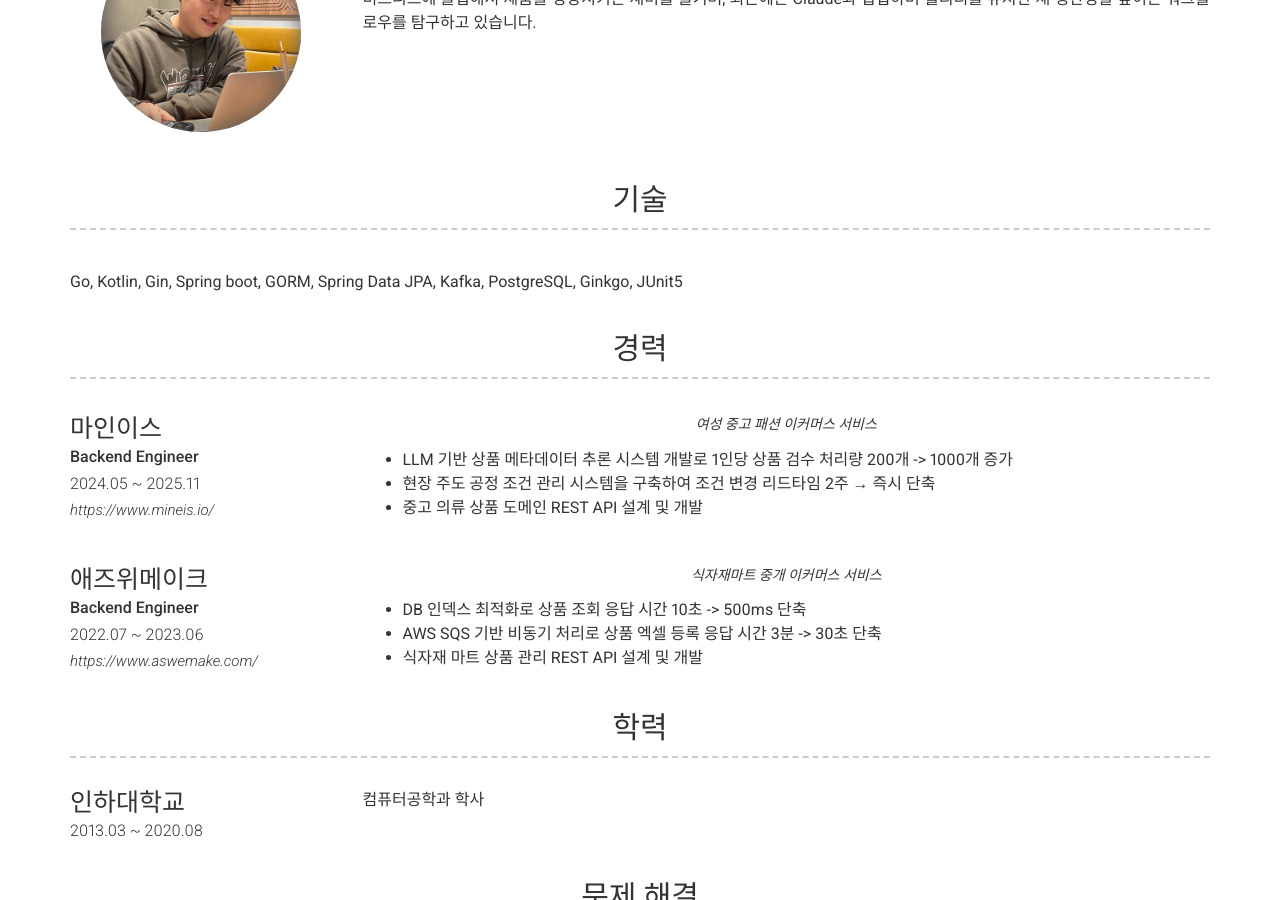
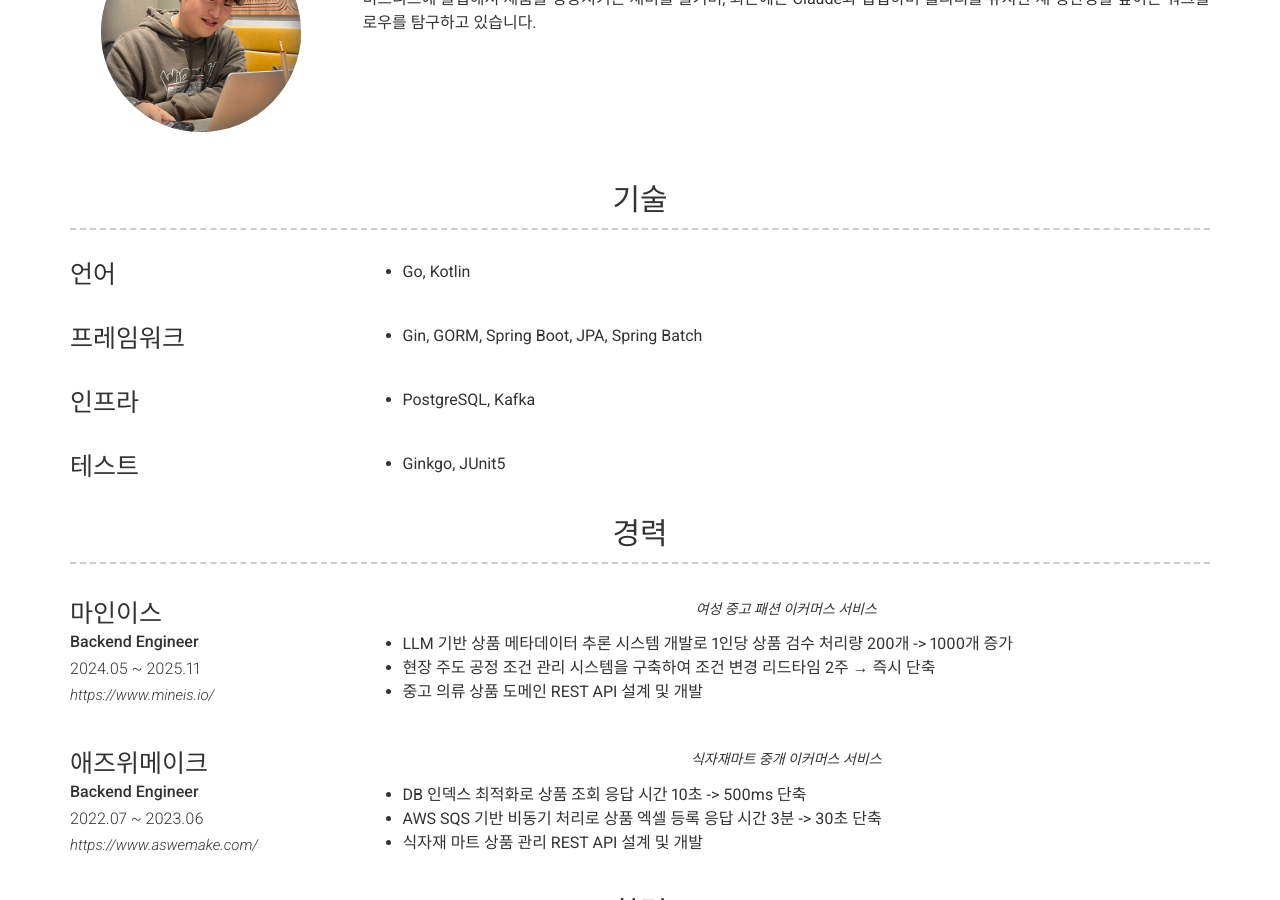
Before and after one commit to toongri/toongri.github.io, a Jekyll site: the page built from index.md, in a window 1280 px wide and 900 px high, scrolled down 347 px. Built offline with Jekyll 4.4.1, drawn with Linux system fonts in a browser that asks for light colours; nearby versions of some CDN libraries.

Commit message:
Restructure "기술" section in `_config.yml` to categorize content into language, framework, infrastructure, and testing.

```diff
--- a/_config.yml
+++ b/_config.yml
@@ -24,9 +24,20 @@ about_content: | # this will include new lines to allow paragraphs
 
 content:
   - title: 기술
-    layout: text
-    content: |
-      Go, Kotlin, Gin, Spring boot, GORM, Spring Data JPA, Kafka, PostgreSQL, Ginkgo, JUnit5
+    layout: list
+    content:
+      - title: 언어
+        description: |
+          - Go, Kotlin
+      - title: 프레임워크
+        description: |
+          - Gin, GORM, Spring Boot, JPA, Spring Batch
+      - title: 인프라
+        description: |
+          - PostgreSQL, Kafka
+      - title: 테스트
+        description: |
+          - Ginkgo, JUnit5
 
   - title: 경력
     layout: list
```
